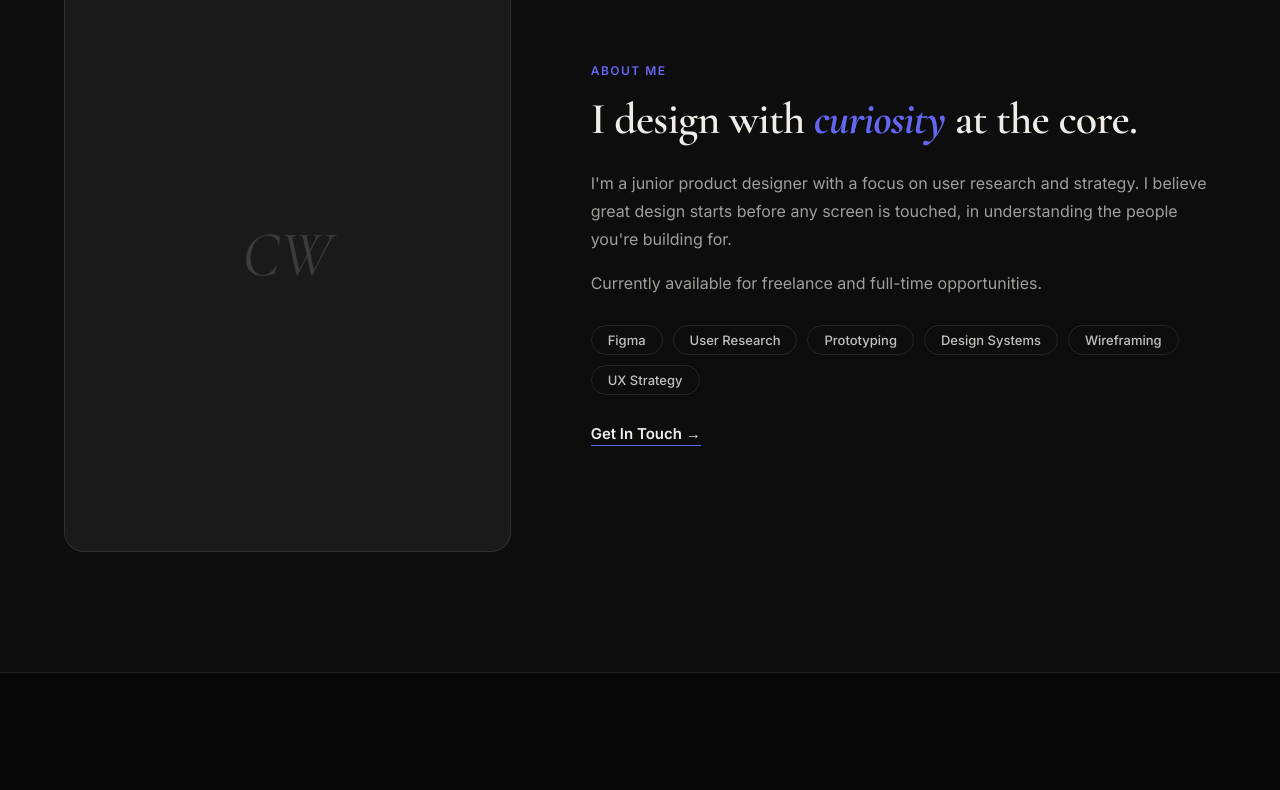
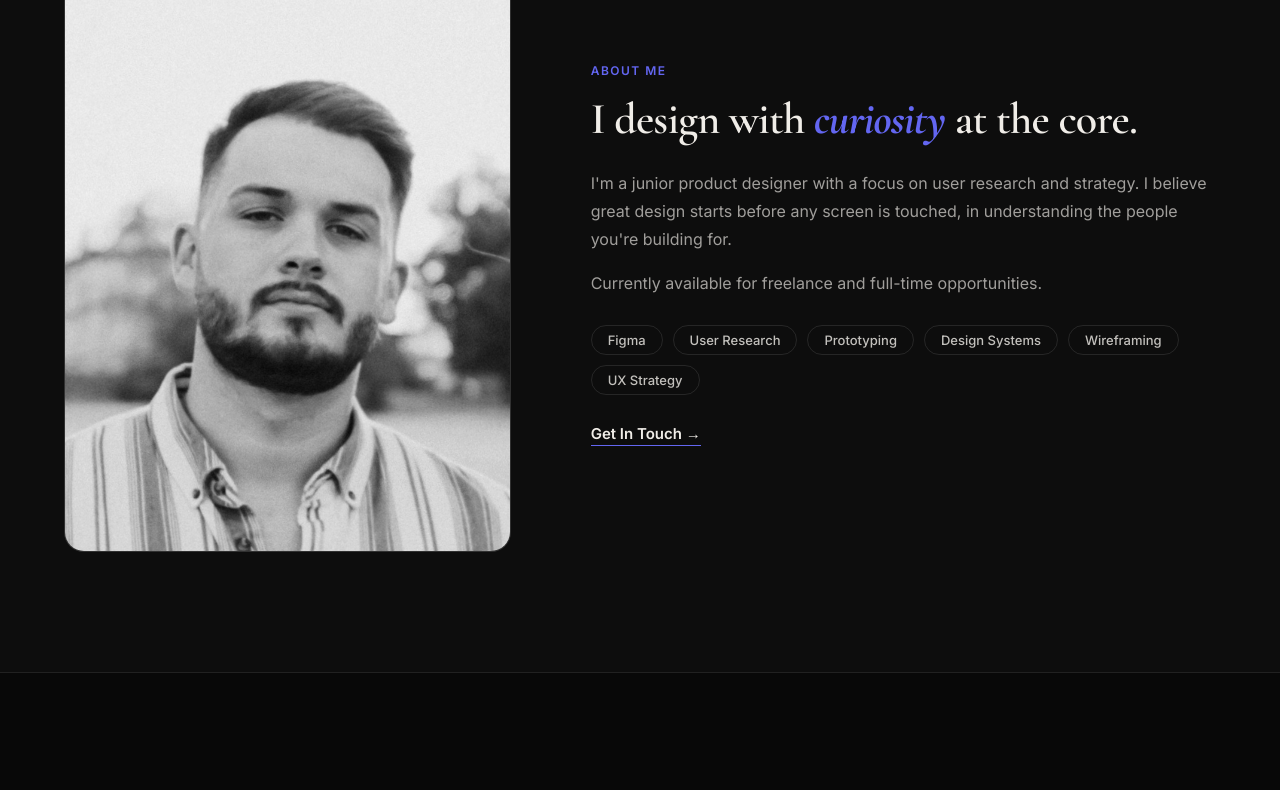
Before and after one commit to chriswilks90/Portfolio, a plain HTML site: page index.html in a window 1280 px wide. Shown: the part 1944-2734 px from the top of the page. Drawn offline with nearby package versions, Linux system fonts and the light colour scheme.

Commit message:
Add headshot photo to hero and about section

```diff
--- a/index.html
+++ b/index.html
@@ -48,7 +48,7 @@
       <div class="hero__visual">
         <div class="hero__blob"></div>
         <div class="hero__avatar">
-          <div class="hero__avatar-placeholder">CW</div>
+          <img src="img/headshot.jpeg" alt="Chris Wilkins" class="hero__avatar-img">
         </div>
         <div class="hero__badge">
           <span class="hero__badge-dot"></span>
@@ -164,7 +164,7 @@
     <div class="about__inner">
       <div class="about__left">
         <div class="about__photo">
-          <div class="about__photo-placeholder">CW</div>
+          <img src="img/headshot.jpeg" alt="Chris Wilkins" class="about__photo-img">
         </div>
       </div>
       <div class="about__right">
--- a/style.css
+++ b/style.css
@@ -308,6 +308,14 @@ body:has(button:hover) .cursor {
   font-style: italic;
   font-size: 48px;
   color: rgba(255,255,255,0.2);
+}
+
+.hero__avatar-img,
+.about__photo-img {
+  width: 100%;
+  height: 100%;
+  object-fit: cover;
+  object-position: center top;
 }
 
 .hero__badge {
```
Also changed, not shown: img/headshot.jpeg (added).
